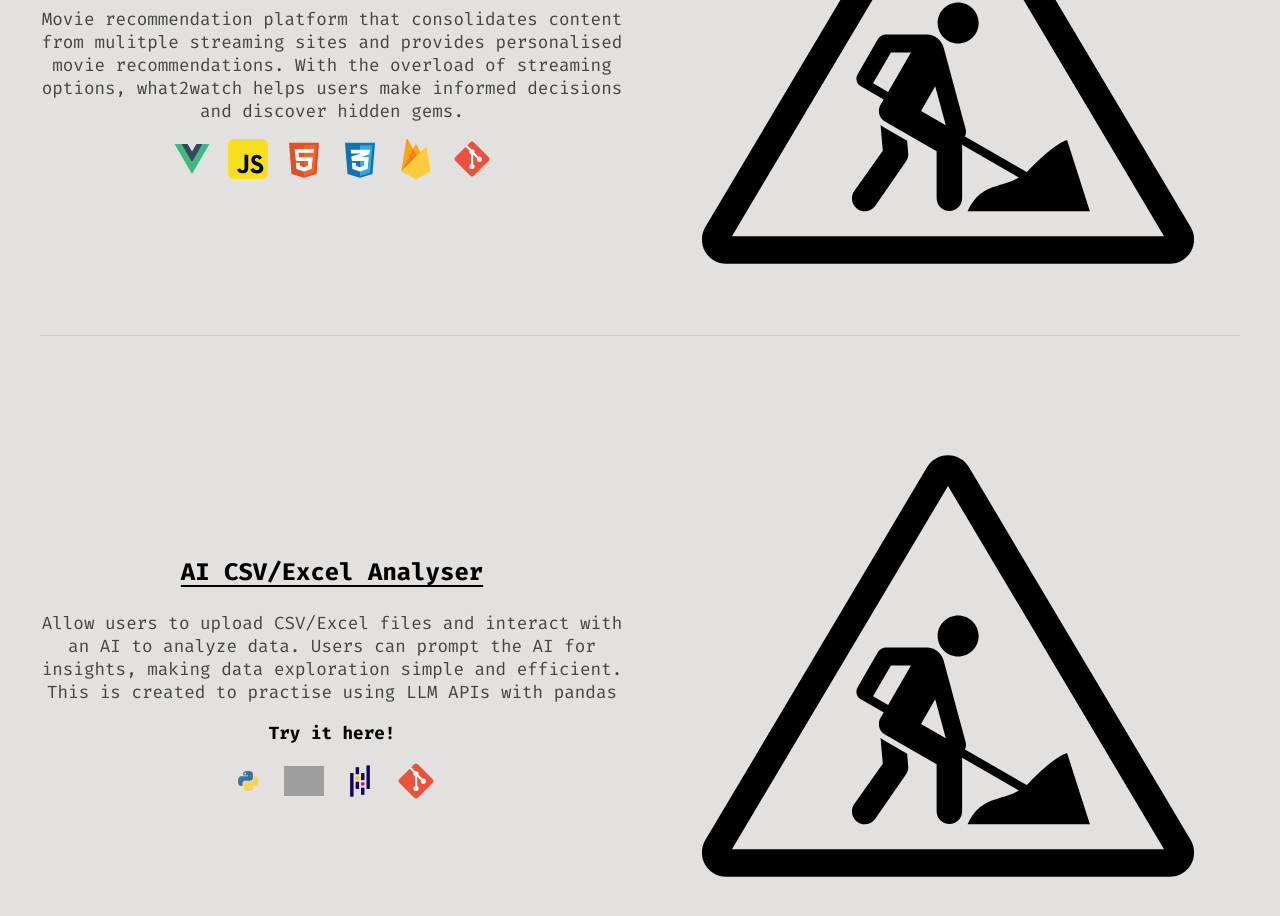
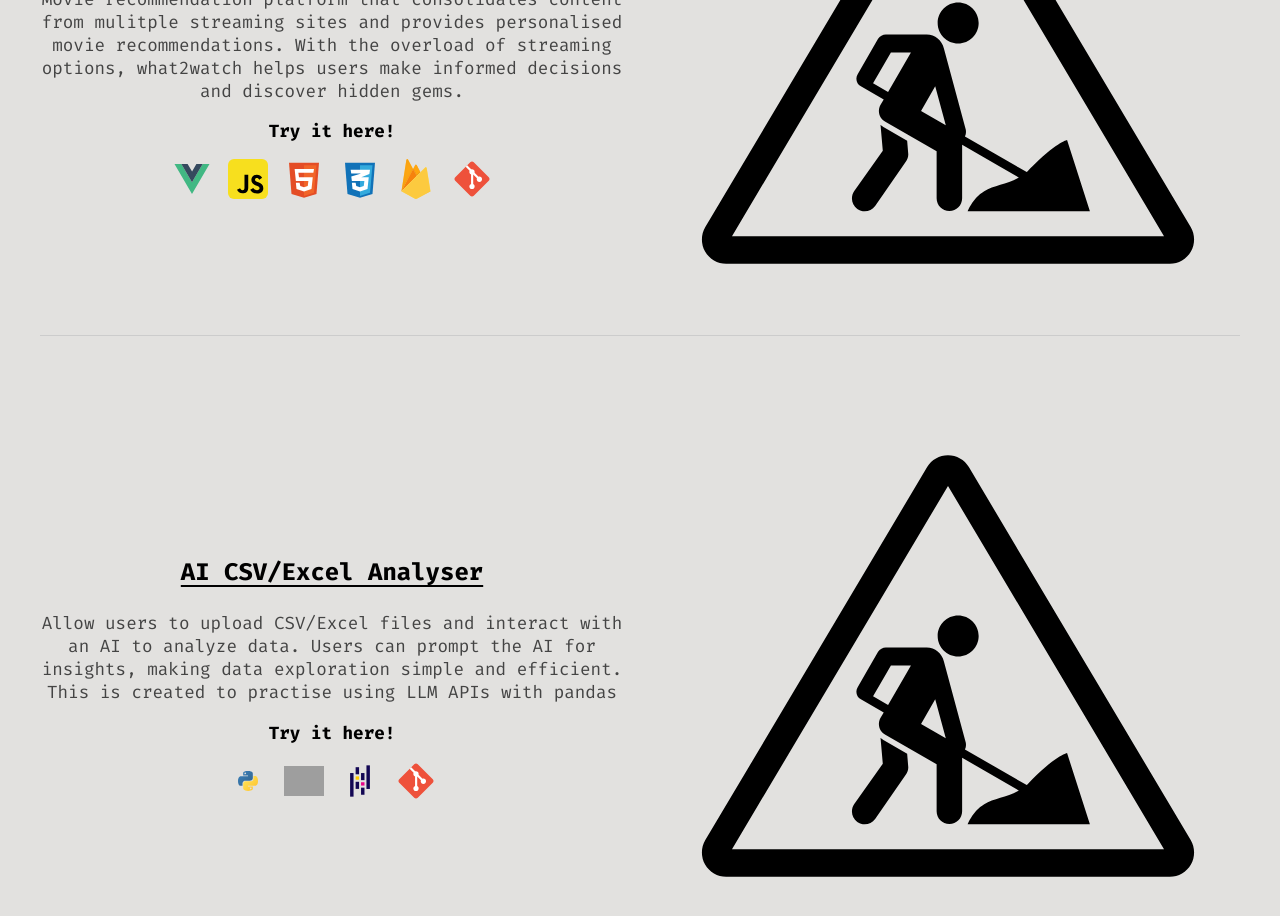
Before and after one commit to 13ack2basixs/portfolio, a React (Vite) app: page / in a window 1280 px wide. Shown: the part 2120-3036 px from the top of the page. Built offline with nearby package versions, Linux system fonts and the light colour scheme; grey boxes are pictures that could not be loaded.

Commit message:
Add what2watch link

```diff
--- a/src/components/Projects/Projects.jsx
+++ b/src/components/Projects/Projects.jsx
@@ -26,6 +26,7 @@ const projectItems = [
     {
         title: "what2watch",
         description: "Movie recommendation platform that consolidates content from mulitple streaming sites and provides personalised movie recommendations. With the overload of streaming options, what2watch helps users make informed decisions and discover hidden gems.",
+        demolink: "https://what2watch-e748e.web.app/",
         techLogos: [vuejsSVG, javascriptSVG, htmlSVG, cssSVG, firebaseSVG, gitSVG],
         image: inprogress,
     },
```
Also changed, not shown: 1 other file (tests, documents, lock files or other folders).
